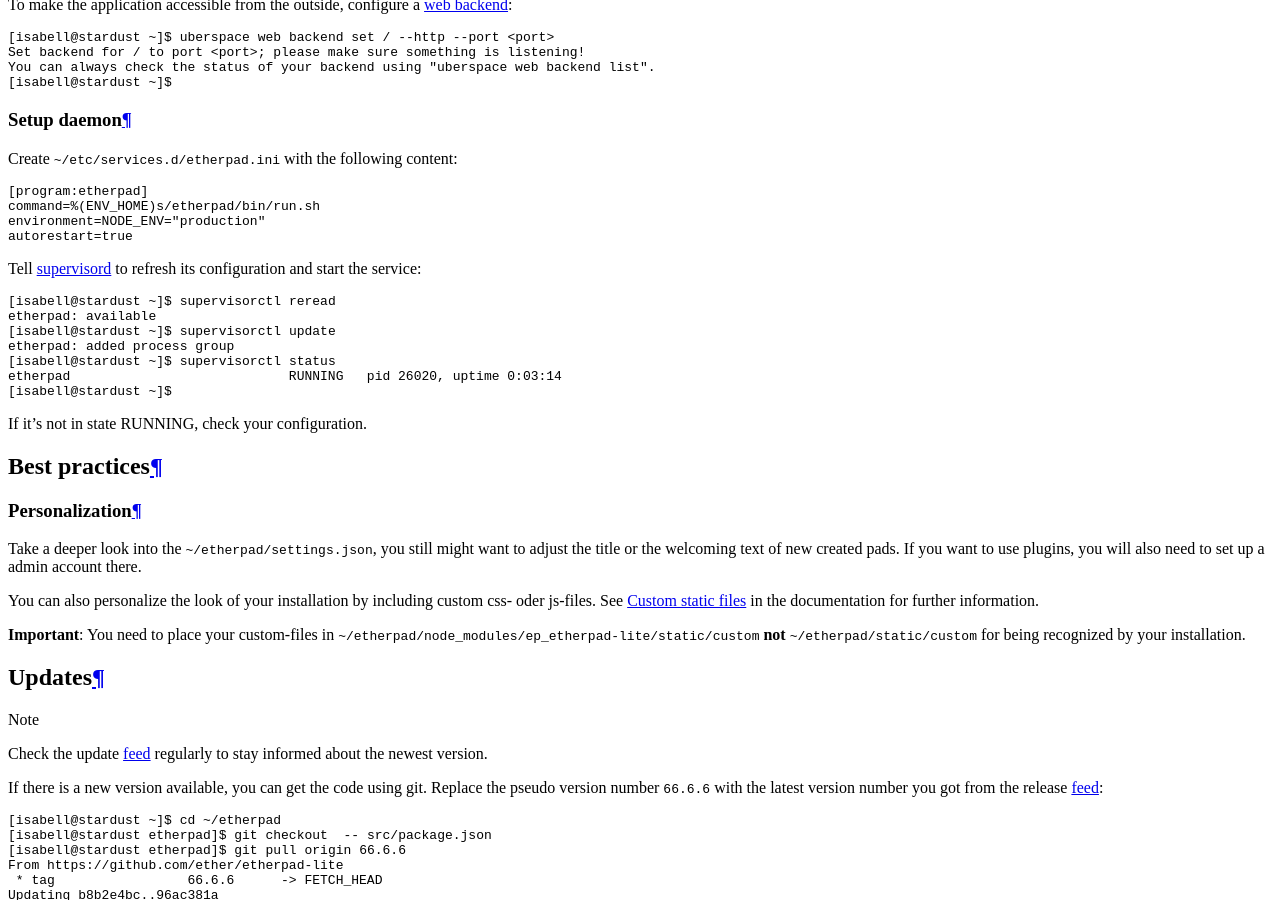
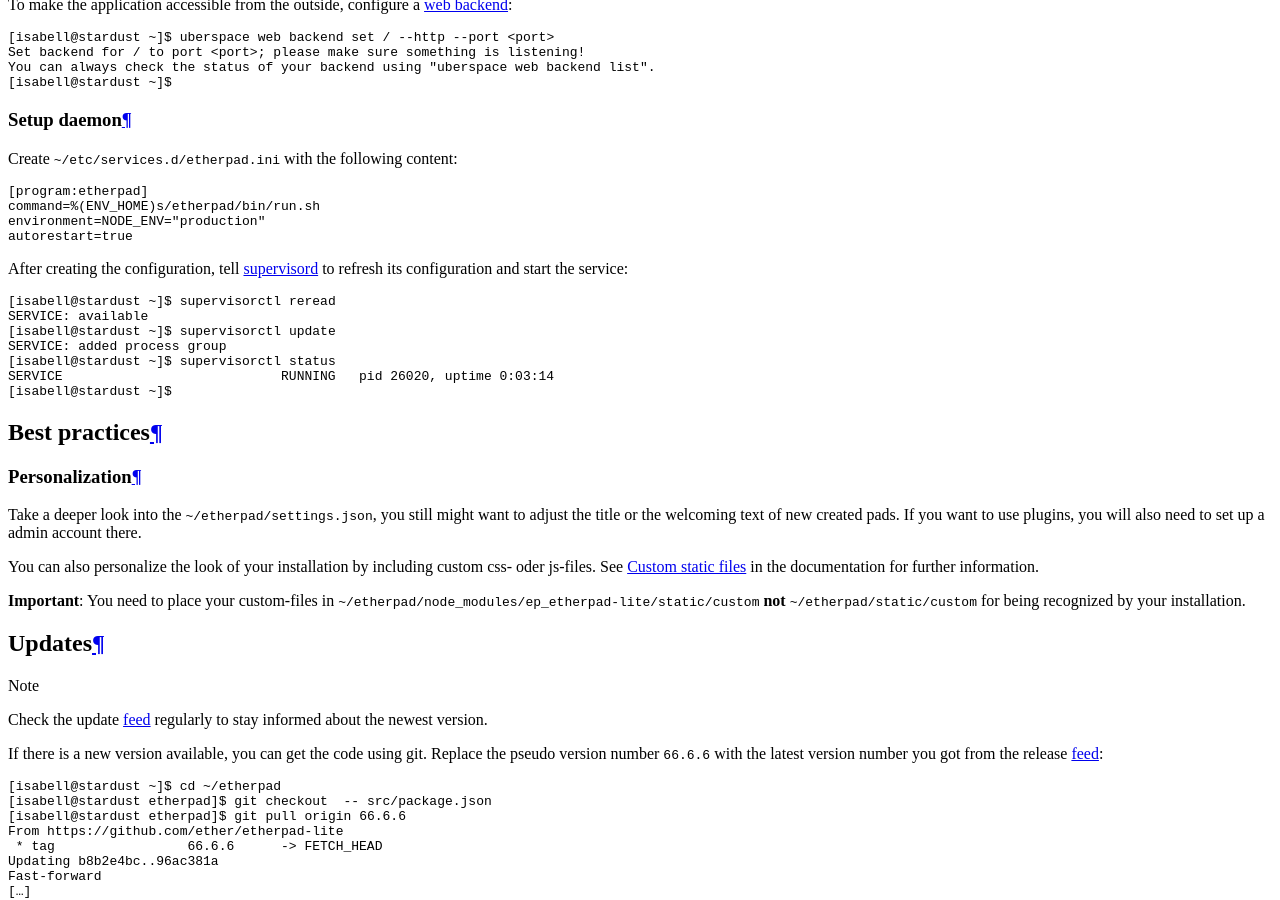
Before and after one commit to Uberspace/lab, a Sphinx documentation site: the page built from source/guide_etherpad.rst, in a window 1280 px wide and 900 px high, scrolled down 4572 px. Built offline with Sphinx 7.4.7 and the Read the Docs theme 2.0.0, drawn with Linux system fonts in a browser that asks for light colours.

```diff
--- a/source/guide_etherpad.rst
+++ b/source/guide_etherpad.rst
@@ -161,19 +161,8 @@ Create ``~/etc/services.d/etherpad.ini`` with the following content:
  environment=NODE_ENV="production"
  autorestart=true
 
-Tell :manual:`supervisord <daemons-supervisord>` to refresh its configuration and start the service:
 
-.. code-block:: console
-
- [isabell@stardust ~]$ supervisorctl reread
- etherpad: available
- [isabell@stardust ~]$ supervisorctl update
- etherpad: added process group
- [isabell@stardust ~]$ supervisorctl status
- etherpad                            RUNNING   pid 26020, uptime 0:03:14
- [isabell@stardust ~]$
-
-If it's not in state RUNNING, check your configuration.
+.. include:: includes/supervisord.rst
 
 Best practices
 ==============
```
